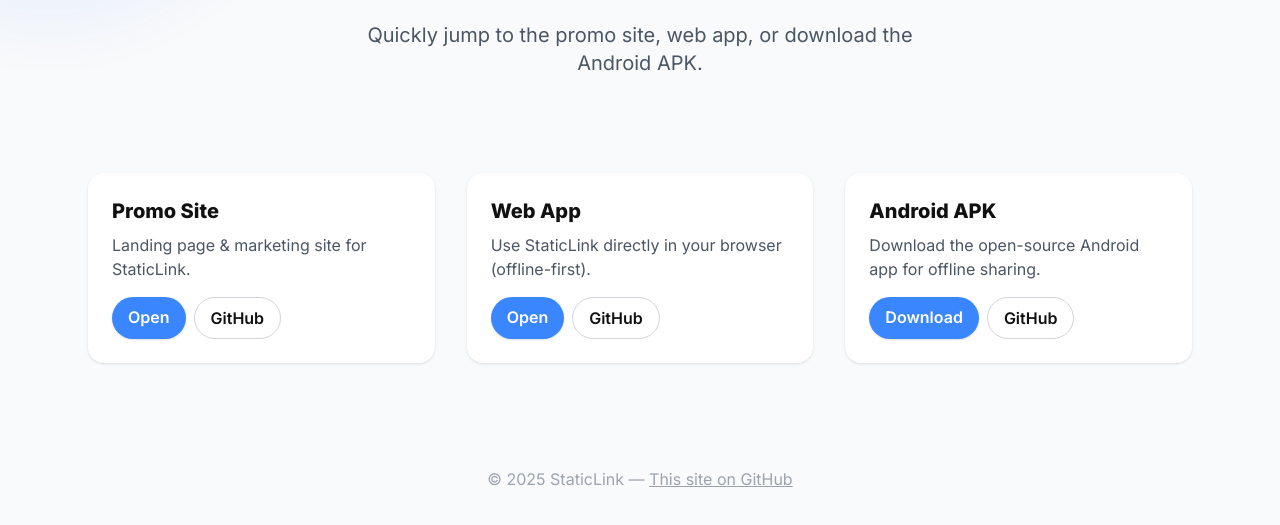
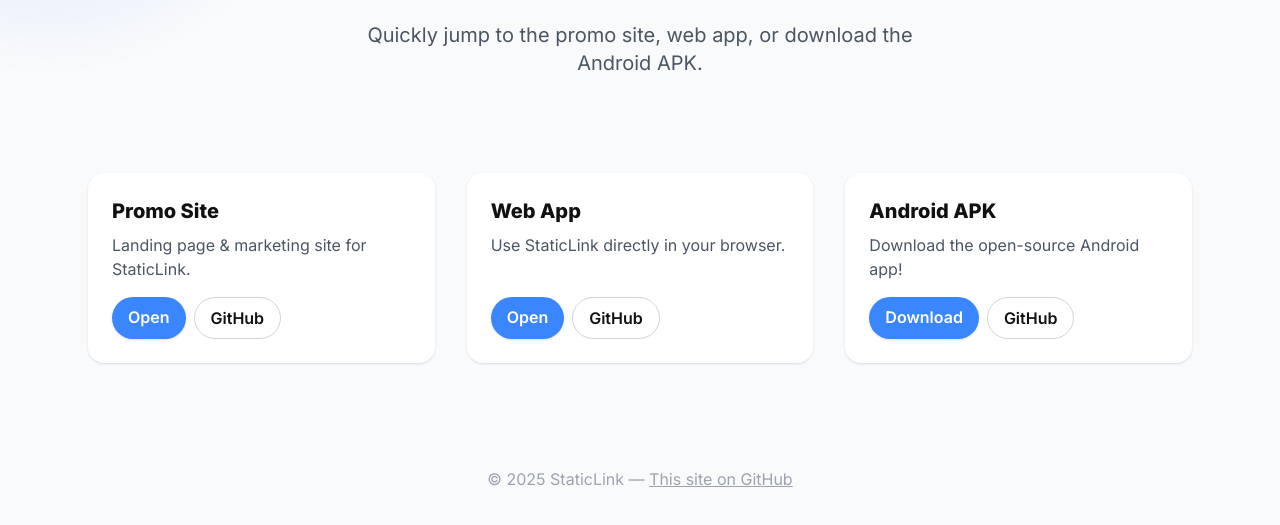
Before and after one commit to LD-beepbeep/Static-Links, a plain HTML site: page index.html in a window 1280 px wide. Shown: the part 243-768 px from the top of the page. Drawn offline with nearby package versions, Linux system fonts and the light colour scheme.

Commit message:
Update index.html

```diff
--- a/index.html
+++ b/index.html
@@ -80,7 +80,7 @@
   <!-- Web App Card -->
   <div class="bg-white rounded-2xl shadow p-6 flex flex-col" data-aos="fade-up" data-aos-delay="150">
     <h3 class="text-xl font-bold mb-2">Web App</h3>
-    <p class="flex-grow text-gray-600">Use StaticLink directly in your browser (offline-first).</p>
+    <p class="flex-grow text-gray-600">Use StaticLink directly in your browser.</p>
     <div class="mt-4 flex gap-2">
       <a href="https://ld-beepbeep.github.io/Static-Link-Web/" class="px-4 py-2 rounded-full font-semibold text-white bg-[#3A86FF] shadow hover:scale-105 transition">Open</a>
       <a href="https://github.com/LD-beepbeep/Static-Link-Web" class="px-4 py-2 rounded-full font-semibold border border-gray-300 hover:bg-gray-100 transition">GitHub</a>
@@ -89,7 +89,7 @@
   <!-- Android APK Card -->
   <div class="bg-white rounded-2xl shadow p-6 flex flex-col" data-aos="fade-up" data-aos-delay="300">
     <h3 class="text-xl font-bold mb-2">Android APK</h3>
-    <p class="flex-grow text-gray-600">Download the open-source Android app for offline sharing.</p>
+    <p class="flex-grow text-gray-600">Download the open-source Android app!</p>
     <div class="mt-4 flex gap-2">
       <a href="https://github.com/LD-beepbeep/Static-Link-APK/releases" class="px-4 py-2 rounded-full font-semibold text-white bg-[#3A86FF] shadow hover:scale-105 transition">Download</a>
       <a href="https://github.com/LD-beepbeep/Static-Link-APK" class="px-4 py-2 rounded-full font-semibold border border-gray-300 hover:bg-gray-100 transition">GitHub</a>
```
